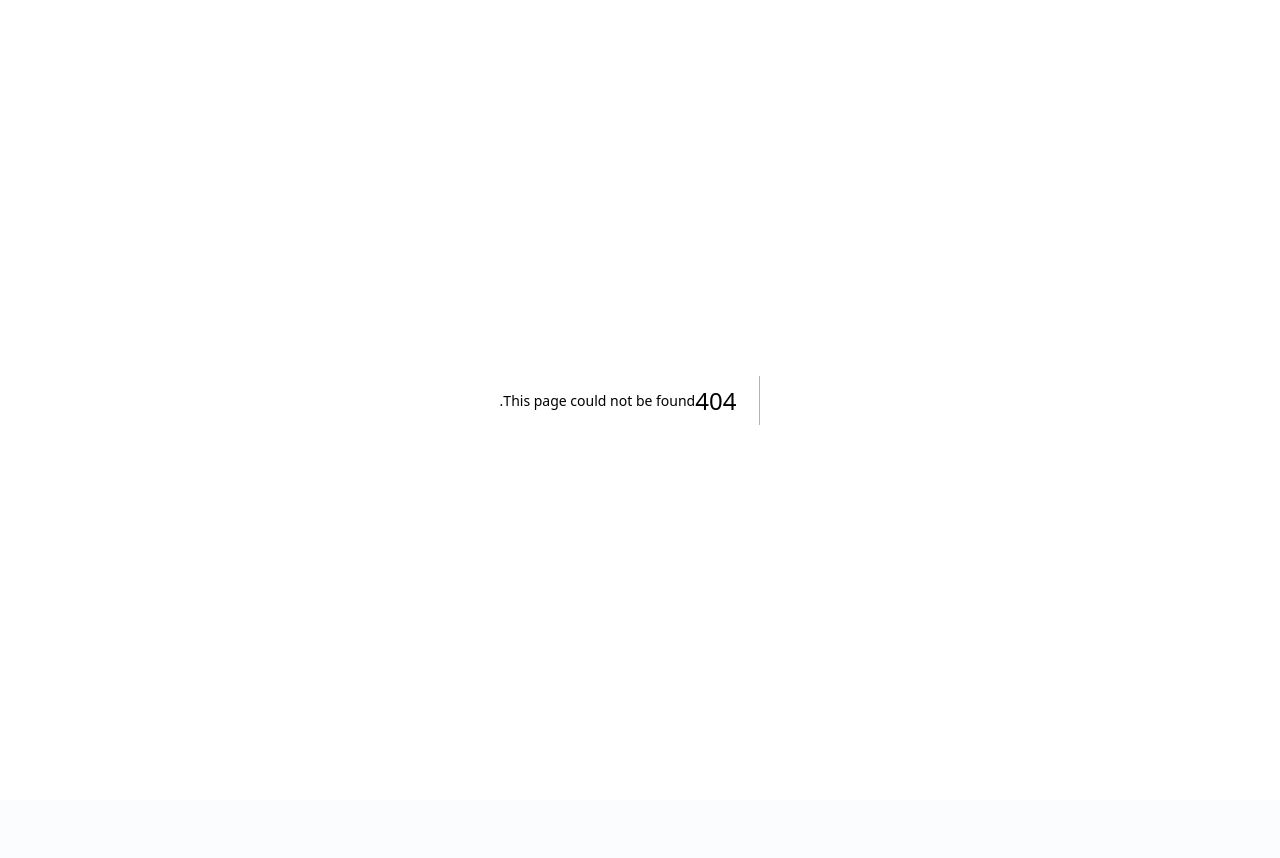
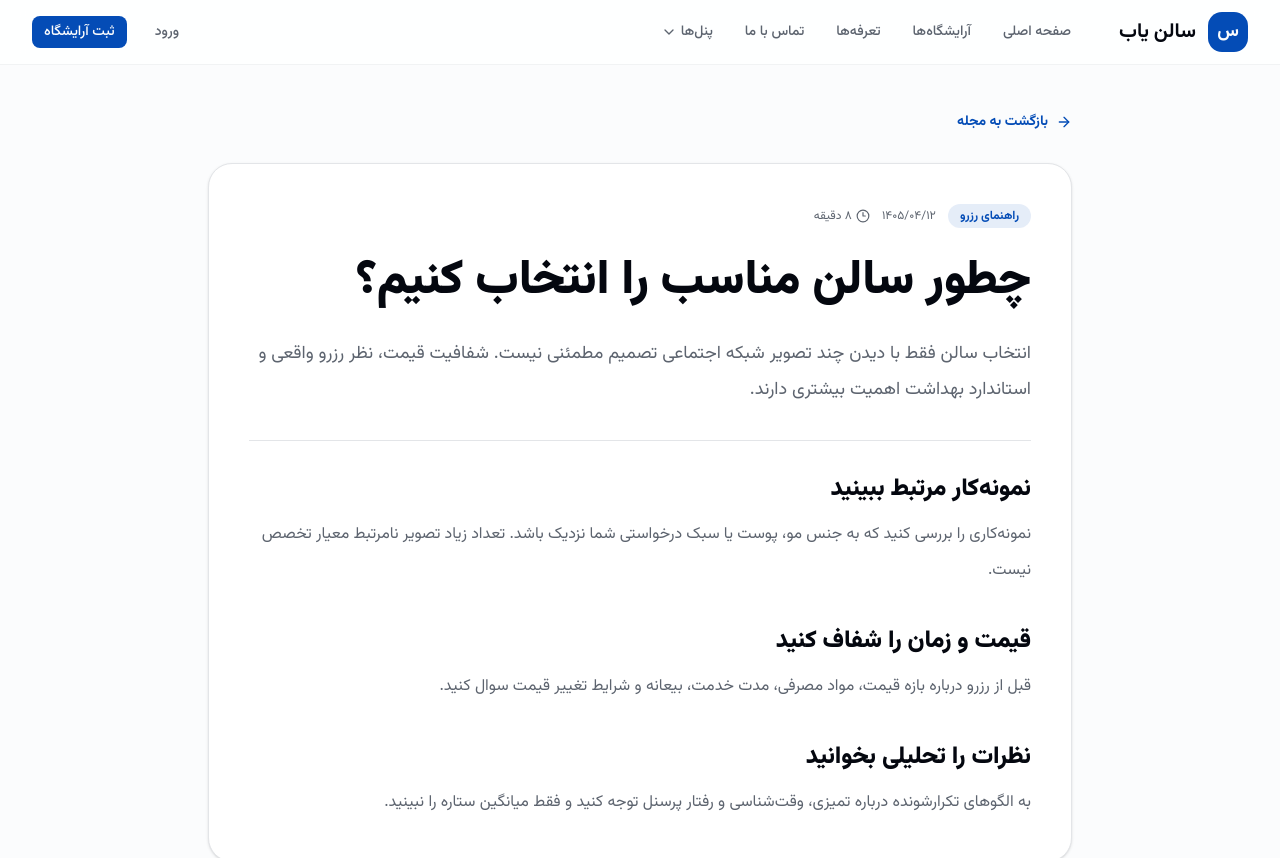
Before and after one commit to MahdiMoladoost/Luxe-Beauty, a Next.js app: page /blog/choose-right-salon in a window 1280 px wide. Before the commit this address had no page. Shown: the top 858 px of the page. Before the commit the page ends 800 px from the top, so only its background shows below. Built offline with nearby package versions, Linux system fonts and the light colour scheme.

Commit message:
add blog article pages

```diff
--- /dev/null
+++ b/app/blog/[slug]/page.tsx
@@ -0,0 +1,77 @@
+import Link from "next/link"
+import { notFound } from "next/navigation"
+import { ArrowRight, Clock3, ShieldAlert } from "lucide-react"
+import { Header } from "@/components/layout/header"
+import { Footer } from "@/components/layout/footer"
+import { blogPosts } from "@/lib/mock-data"
+
+const articleBodies: Record<string, { intro: string; sections: Array<{ title: string; body: string }> }> = {
+  "hair-color-care": {
+    intro: "ماندگاری رنگ فقط به برند مواد وابسته نیست؛ شست‌وشو، حرارت، آفتاب و برنامه ترمیم هم نقش مستقیم دارند.",
+    sections: [
+      { title: "۴۸ ساعت اول را جدی بگیرید", body: "طبق توصیه متخصص خود، شست‌وشوی زودهنگام را محدود کنید تا رنگ فرصت تثبیت داشته باشد. شرایط مو و نوع رنگ می‌تواند این بازه را تغییر دهد." },
+      { title: "شامپوی مناسب انتخاب کنید", body: "محصول ملایم و مناسب موهای رنگ‌شده معمولاً از کدر شدن سریع جلوگیری می‌کند. آب بسیار داغ و شست‌وشوی بیش از نیاز، دوام رنگ را کم می‌کند." },
+      { title: "حرارت را مدیریت کنید", body: "سشوار و اتوی داغ بدون محافظ حرارتی به ساقه آسیب می‌زنند. دمای کمتر و دفعات محدودتر، ظاهر مو را سالم‌تر نگه می‌دارد." },
+    ],
+  },
+  "choose-right-salon": {
+    intro: "انتخاب سالن فقط با دیدن چند تصویر شبکه اجتماعی تصمیم مطمئنی نیست. شفافیت قیمت، نظر رزرو واقعی و استاندارد بهداشت اهمیت بیشتری دارند.",
+    sections: [
+      { title: "نمونه‌کار مرتبط ببینید", body: "نمونه‌کاری را بررسی کنید که به جنس مو، پوست یا سبک درخواستی شما نزدیک باشد. تعداد زیاد تصویر نامرتبط معیار تخصص نیست." },
+      { title: "قیمت و زمان را شفاف کنید", body: "قبل از رزرو درباره بازه قیمت، مواد مصرفی، مدت خدمت، بیعانه و شرایط تغییر قیمت سوال کنید." },
+      { title: "نظرات را تحلیلی بخوانید", body: "به الگوهای تکرارشونده درباره تمیزی، وقت‌شناسی و رفتار پرسنل توجه کنید و فقط میانگین ستاره را نبینید." },
+    ],
+  },
+  "skin-routine-basics": {
+    intro: "یک روتین پایه باید ساده، پایدار و متناسب با وضعیت پوست باشد. افزودن هم‌زمان چند ماده فعال می‌تواند تشخیص علت حساسیت را دشوار کند.",
+    sections: [
+      { title: "پاکسازی ملایم", body: "پاک‌کننده‌ای انتخاب کنید که پس از شست‌وشو احساس کشیدگی شدید ایجاد نکند. دفعات شست‌وشو به نوع پوست و فعالیت روزانه وابسته است." },
+      { title: "مرطوب‌کننده و ضدآفتاب", body: "حفظ رطوبت و محافظت روزانه در برابر آفتاب، پایه بسیاری از روتین‌هاست. مقدار و تمدید ضدآفتاب را مطابق دستور محصول و شرایط محیط تنظیم کنید." },
+      { title: "مواد فعال را آهسته اضافه کنید", body: "هر محصول جدید را جداگانه و تدریجی وارد کنید. در صورت التهاب مداوم، بیماری پوستی یا درمان دارویی با پزشک مشورت کنید." },
+    ],
+  },
+}
+
+export function generateStaticParams() {
+  return blogPosts.map((post) => ({ slug: post.slug }))
+}
+
+export default async function BlogDetailPage({ params }: { params: Promise<{ slug: string }> }) {
+  const { slug } = await params
+  const post = blogPosts.find((item) => item.slug === slug)
+  const article = articleBodies[slug]
+  if (!post || !article) notFound()
+
+  return (
+    <div className="min-h-screen bg-background">
+      <Header />
+      <main className="mx-auto max-w-4xl px-4 pb-20 pt-28">
+        <Link href="/blog" className="inline-flex items-center gap-2 text-sm font-bold text-primary"><ArrowRight className="h-4 w-4" />بازگشت به مجله</Link>
+        <article className="mt-6 rounded-3xl border border-border bg-card p-6 shadow-sm md:p-10">
+          <div className="flex flex-wrap items-center gap-3 text-xs text-muted-foreground">
+            <span className="rounded-full bg-primary/10 px-3 py-1 font-bold text-primary">{post.category}</span>
+            <span>{post.publishedAt}</span>
+            <span className="flex items-center gap-1"><Clock3 className="h-3.5 w-3.5" />{post.readTime}</span>
+          </div>
+          <h1 className="mt-6 text-3xl font-black leading-tight text-foreground md:text-5xl">{post.title}</h1>
+          <p className="mt-6 text-lg leading-9 text-muted-foreground">{article.intro}</p>
+          <div className="my-8 h-px bg-border" />
+          <div className="space-y-9">
+            {article.sections.map((section) => (
+              <section key={section.title}>
+                <h2 className="text-2xl font-black text-foreground">{section.title}</h2>
+                <p className="mt-3 text-base leading-9 text-muted-foreground">{section.body}</p>
+              </section>
+            ))}
+          </div>
+          {slug === "skin-routine-basics" && (
+            <div className="mt-9 flex items-start gap-3 rounded-2xl border border-amber-500/40 bg-amber-500/5 p-4 text-sm leading-7 text-amber-800">
+              <ShieldAlert className="mt-1 h-5 w-5 shrink-0" />این مطلب آموزشی است و جایگزین تشخیص یا درمان پزشکی نیست.
+            </div>
+          )}
+        </article>
+      </main>
+      <Footer />
+    </div>
+  )
+}
```
